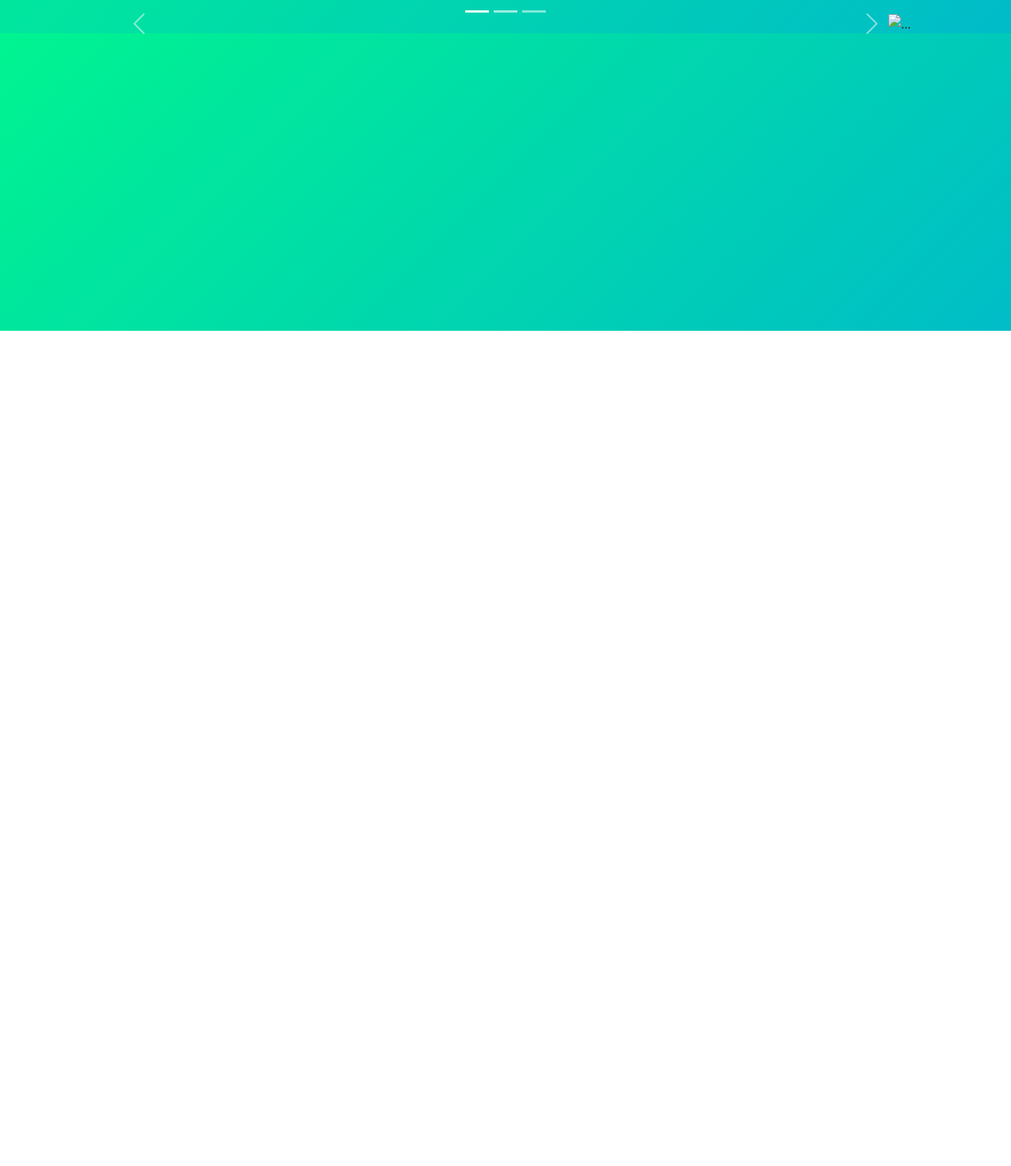
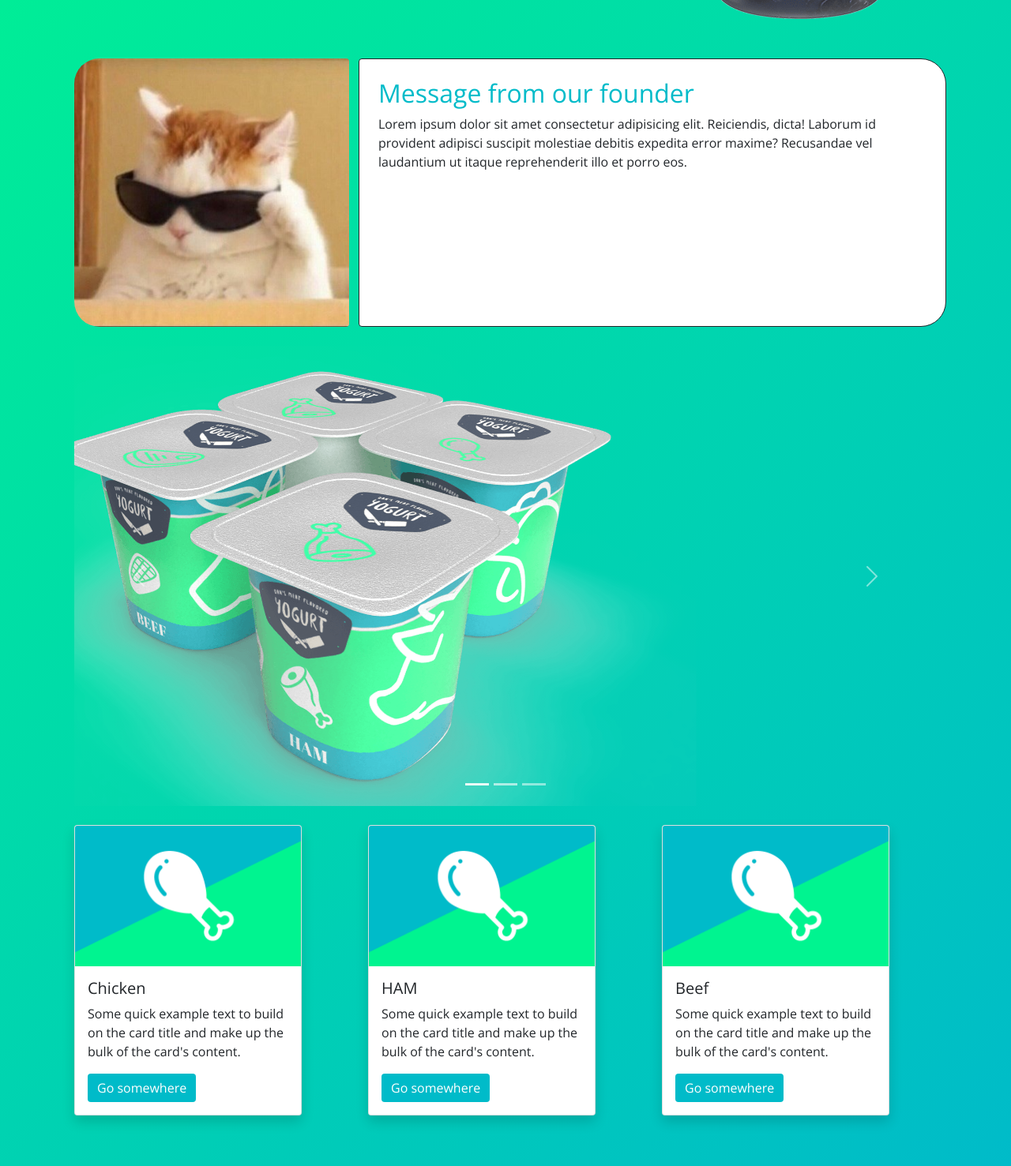
Before and after one commit to LazyCROW21/Responsive-Web-Design-Essentials, a plain HTML site: page Project 4/index.html in a window 1280 px wide. Shown: the part 381-1858 px from the top of the page at 79% size. Before the commit the page ends 800 px from the top, so only its background shows below. Drawn offline with nearby package versions, Linux system fonts and the light colour scheme.

Commit message:
Course completed

```diff
--- a/Project 4/index.html
+++ b/Project 4/index.html
@@ -13,7 +13,7 @@
 
 <body>
     <div class="container">
-        <nav class="navbar navbar-expand-lg navbar-light">
+        <nav class="navbar sticky-top navbar-expand-lg navbar-light">
             <div class="container-fluid">
                 <a class="navbar-brand" href="#">
                     <img src="./logo.png" alt="" width="90" height="72" class="d-inline-block align-text-top">
@@ -31,19 +31,19 @@
                                 Flavors
                             </a>
                             <ul class="dropdown-menu" aria-labelledby="navbarDropdown">
-                                <li><a class="dropdown-item text-white" href="#">Ham</a></li>
-                                <li><a class="dropdown-item text-white" href="#">Beef</a></li>
-                                <li><a class="dropdown-item text-white" href="#">Chicken</a></li>
+                                <li><a class="dropdown-item text-success" href="#">Ham</a></li>
+                                <li><a class="dropdown-item text-success" href="#">Beef</a></li>
+                                <li><a class="dropdown-item text-success" href="#">Chicken</a></li>
                             </ul>
                         </li>
-                        <li class="nav-item border rounded border-white ms-0 my-1 px-2">
+                        <li class="nav-item border rounded border-white ms-0 my-1 px-2 ms-md-2">
                             <a class="nav-link text-white" href="#" tabindex="-1" aria-disabled="true">Contact</a>
                         </li>
                     </ul>
                 </div>
             </div>
         </nav>
-        <div class="container-fluid">
+        <div class="container-fluid mt-4">
             <div class="row">
                 <div class="col-12 col-md-8 text-center text-md-start">
                     <h1 class="display-1 text-shadow text-white">
@@ -57,7 +57,23 @@
                 </div>
             </div>
         </div>
-        <div class="container-fluid">
+        <div class="container-fluid mt-4">
+            <div class="row">
+                <div class="col-12 col-md-4 text-center rounded-start round-border mt-2">
+                    <img class="img-fluid rounded-end round-border" src="./founder.jpg" alt="Profile" />
+                </div>
+                <div
+                    class="col-12 col-md-8 rounded-start border border-dark round-border text-center text-md-start mt-2 bg-white p-4">
+                    <p class="h2 text-green">
+                        Message from our founder
+                    </p>
+                    <p>Lorem ipsum dolor sit amet consectetur adipisicing elit. Reiciendis, dicta! Laborum id provident
+                        adipisci suscipit molestiae debitis expedita error maxime? Recusandae vel laudantium ut itaque
+                        reprehenderit illo et porro eos.</p>
+                </div>
+            </div>
+        </div>
+        <div class="container-fluid mt-4">
             <div id="carouselExampleIndicators" class="carousel slide" data-bs-ride="carousel">
                 <div class="carousel-indicators">
                     <button type="button" data-bs-target="#carouselExampleIndicators" data-bs-slide-to="0"
@@ -69,13 +85,13 @@
                 </div>
                 <div class="carousel-inner">
                     <div class="carousel-item active">
-                        <img src="..." class="d-block w-100" alt="...">
+                        <img src="./images/yogurt-1.png" class="d-block w-100" alt="yogurt-1">
                     </div>
                     <div class="carousel-item">
-                        <img src="..." class="d-block w-100" alt="...">
+                        <img src="./images/yogurt-2.png" class="d-block w-100" alt="yogurt-2">
                     </div>
                     <div class="carousel-item">
-                        <img src="..." class="d-block w-100" alt="...">
+                        <img src="./images/yogurt-3.png" class="d-block w-100" alt="yogurt-3">
                     </div>
                 </div>
                 <button class="carousel-control-prev" type="button" data-bs-target="#carouselExampleIndicators"
@@ -90,7 +106,45 @@
                 </button>
             </div>
         </div>
+        <div class="container-fluid mt-4">
+            <div class="row row-cols-1 row-cols-md-3 g-4">
+                <div class="col">
+                    <div class="card shadow" style="width: 18rem;">
+                        <img src="./images/product1.png" class="card-img-top" alt="product1">
+                        <div class="card-body">
+                            <h5 class="card-title">Chicken</h5>
+                            <p class="card-text">Some quick example text to build on the card title and make up the bulk of
+                                the card's content.</p>
+                            <a href="#" class="stretched-link btn my-btn">Go somewhere</a>
+                        </div>
+                    </div>
+                </div>
+                <div class="col">
+                    <div class="card shadow" style="width: 18rem;">
+                        <img src="./images/product1.png" class="card-img-top" alt="product2">
+                        <div class="card-body">
+                            <h5 class="card-title">HAM</h5>
+                            <p class="card-text">Some quick example text to build on the card title and make up the bulk of
+                                the card's content.</p>
+                            <a href="#" class="stretched-link btn my-btn">Go somewhere</a>
+                        </div>
+                    </div>
+                </div>
+                <div class="col">
+                    <div class="card shadow" style="width: 18rem;">
+                        <img src="./images/product1.png" class="card-img-top" alt="product3">
+                        <div class="card-body">
+                            <h5 class="card-title">Beef</h5>
+                            <p class="card-text">Some quick example text to build on the card title and make up the bulk of
+                                the card's content.</p>
+                            <a href="#" class="stretched-link btn my-btn">Go somewhere</a>
+                        </div>
+                    </div>
+                </div>
+            </div>
+        </div>
     </div>
+    <div style="height: 4rem;"></div>
 </body>
 <script src="https://cdn.jsdelivr.net/npm/bootstrap@5.0.2/dist/js/bootstrap.bundle.min.js"
     integrity="sha384-MrcW6ZMFYlzcLA8Nl+NtUVF0sA7MsXsP1UyJoMp4YLEuNSfAP+JcXn/tWtIaxVXM" crossorigin="anonymous">
--- a/Project 4/style.css
+++ b/Project 4/style.css
@@ -23,3 +23,23 @@ h1, h2, h3 {
     color: white;
     background-color: rgba(255, 255, 255, 0.155);
 }
+
+.text-green {
+    /* color: rgb(0,244,144); */
+    color: rgb(0,187,201);
+}
+
+.round-border {
+    border-radius: 2rem;
+}
+
+.my-btn {
+    background-color: rgb(0,187,201);
+    color: white;
+    border: none;
+}
+
+.my-btn:hover {
+    background-color: rgb(4, 158, 169);
+    color: white;
+}
```
Also changed, not shown: Project 4/founder.jpg (added), Project 4/images/headshot-dan.jpg (added), Project 4/images/hero1.png (added), Project 4/images/logo-dans-meat-yogurt.svg (added), Project 4/images/product1.png (added), Project 4/images/product2.png (added), Project 4/images/product3.png (added), Project 4/images/yogurt-1.png (added), Project 4/images/yogurt-2.png (added), Project 4/images/yogurt-3.png (added), 1 other file.
